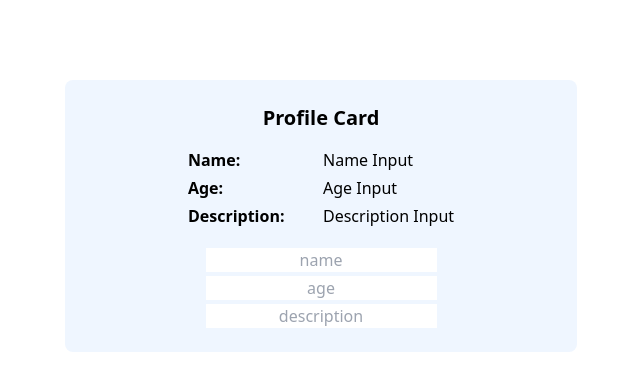
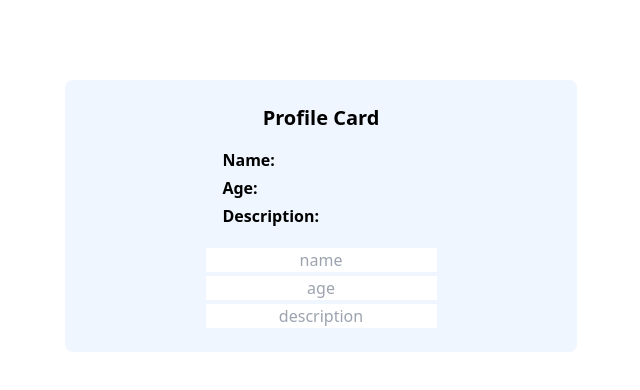
Before and after one commit to buddhika85/30_Apps_Angular, an Angular app: page / in a window 1280 px wide. Shown: the top 390 px of the page, without its empty margins (319-959 px from the left). Built offline with nearby package versions, Linux system fonts and the light colour scheme.

Commit message:
photo card complete

```diff
--- a/src/app/photo-card-1/photo-card-1.component.html
+++ b/src/app/photo-card-1/photo-card-1.component.html
@@ -3,20 +3,35 @@
 >
   <h1 class="text-xl font-bold text-center mb-4">Profile Card</h1>
 
-  <div class="grid grid-cols-2 gap-x-1 gap-y-1 text-black">
+  <div class="grid grid-cols-2 gap-x-1 gap-y-1">
     <label class="font-semibold">Name:</label>
-    <label>Name Input</label>
+    <label class="font-thin text-blue-500">{{ user.name }}</label>
 
     <label class="font-semibold">Age:</label>
-    <label>Age Input</label>
+    <label class="font-thin text-blue-500">{{ user.age }}</label>
 
     <label class="font-semibold">Description:</label>
-    <label>Description Input</label>
+    <label class="font-thin text-blue-500">{{ user.description }}</label>
   </div>
 
   <div class="grid grid-cols-1 mt-5 gap-x-1 gap-y-1">
-    <input type="text" placeholder="name" class="text-center" />
-    <input type="text" placeholder="age" class="text-center" />
-    <input type="text" placeholder="description" class="text-center" />
+    <input
+      type="text"
+      placeholder="name"
+      class="text-center"
+      [(ngModel)]="user.name"
+    />
+    <input
+      type="text"
+      placeholder="age"
+      class="text-center"
+      [(ngModel)]="user.age"
+    />
+    <input
+      type="text"
+      placeholder="description"
+      class="text-center"
+      [(ngModel)]="user.description"
+    />
   </div>
 </div>
--- a/src/app/photo-card-1/photo-card-1.component.ts
+++ b/src/app/photo-card-1/photo-card-1.component.ts
@@ -1,12 +1,22 @@
-import { Component } from '@angular/core';
+import { Component, OnInit } from '@angular/core';
+import { FormsModule } from '@angular/forms';
 
 @Component({
   selector: 'app-photo-card-1',
   standalone: true,
-  imports: [],
+  imports: [FormsModule],
   templateUrl: './photo-card-1.component.html',
-  styleUrl: './photo-card-1.component.scss'
+  styleUrl: './photo-card-1.component.scss',
 })
-export class PhotoCard1Component {
+export class PhotoCard1Component implements OnInit {
+  user: UserDto = null!;
+  ngOnInit(): void {
+    this.user = { name: '', age: '', description: '' };
+  }
+}
 
+export interface UserDto {
+  name: string;
+  age: string;
+  description: string;
 }
```
Also changed, not shown: app_pics/1.png (added).
